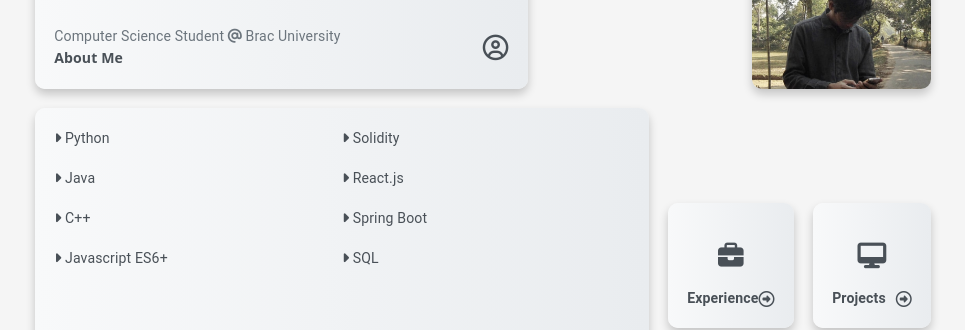
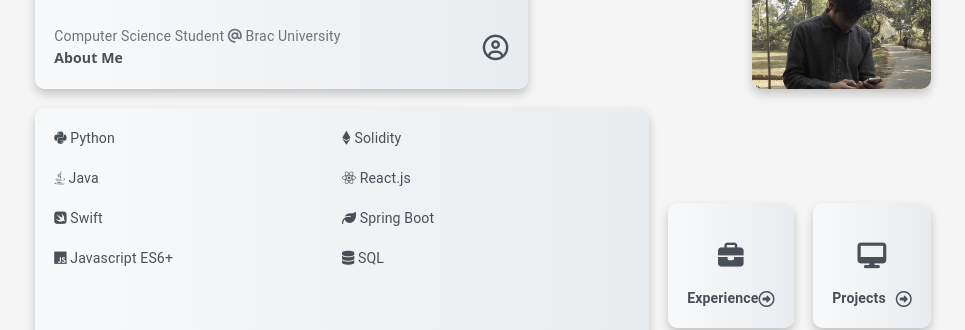
Before and after one commit to nihalislam01/Nihal, a React (Create React App) app: page / in a window 1280 px wide. Shown: the part 940-1270 px from the top of the page, without its empty margins (157-1122 px from the left). Built offline with nearby package versions, Linux system fonts and the light colour scheme.

Commit message:
version2.0.4: ui: icon update

```diff
--- a/src/components/About.js
+++ b/src/components/About.js
@@ -4,8 +4,16 @@ import { bottomSpringUp } from "../utils/Animation";
 import { useEffect, useRef, useState } from "react";
 
 import "../styles/About.css";
-
-const tools = ["Python", "Java", "C++", "Javascript ES6+", "Solidity", "React.js", "Spring Boot", "SQL"]
+const tools = [
+    { name: "Python", logo: "fa-brands fa-python" },
+    { name: "Java", logo: "fa-brands fa-java" },
+    { name: "Swift", logo: "fa-brands fa-swift" },
+    { name: "Javascript ES6+", logo: "fa-brands fa-js" },
+    { name: "Solidity", logo: "fa-brands fa-ethereum" },
+    { name: "React.js", logo: "fa-brands fa-react" },
+    { name: "Spring Boot", logo: "fa-solid fa-leaf" },
+    { name: "SQL", logo: "fa-solid fa-database" }
+];
 const contact = [
     {
         title: "Dev Community Profile",
@@ -75,14 +83,14 @@ export default function About() {
                         <article className="w-100">
                             {
                                 tools.slice(0, 4).map((tool, index) => (
-                                    <Typography key={index} className="tools"><i className="fa-solid fa-caret-right"></i> {tool}</Typography>
+                                    <Typography key={index} className="tools"><i className={tool.logo}></i> {tool.name}</Typography>
                                 ))
                             }
                         </article>
                         <article className="w-100">
                             {
                                 tools.slice(4).map((tool, index) => (
-                                    <Typography key={index} className="tools"><i className="fa-solid fa-caret-right"></i> {tool}</Typography>
+                                    <Typography key={index} className="tools"><i className={tool.logo}></i> {tool.name}</Typography>
                                 ))
                             }
                         </article>
```
